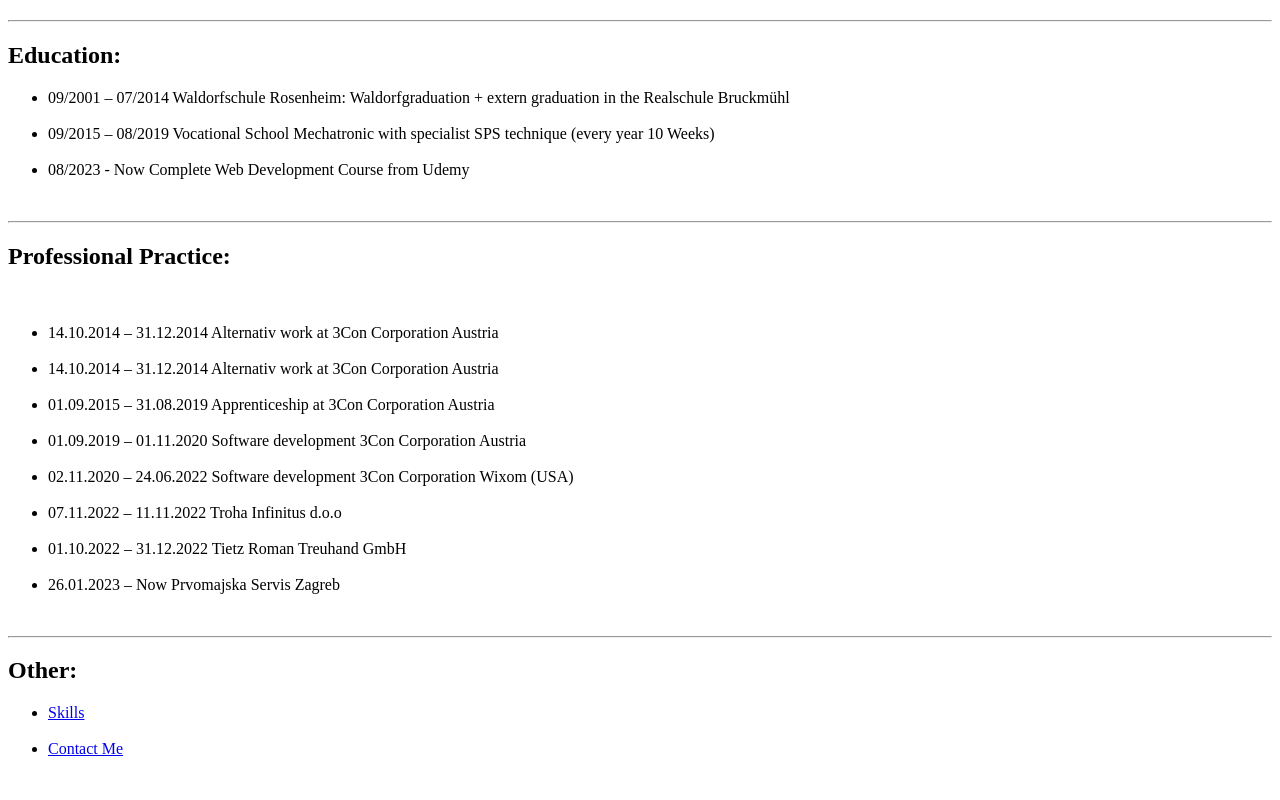
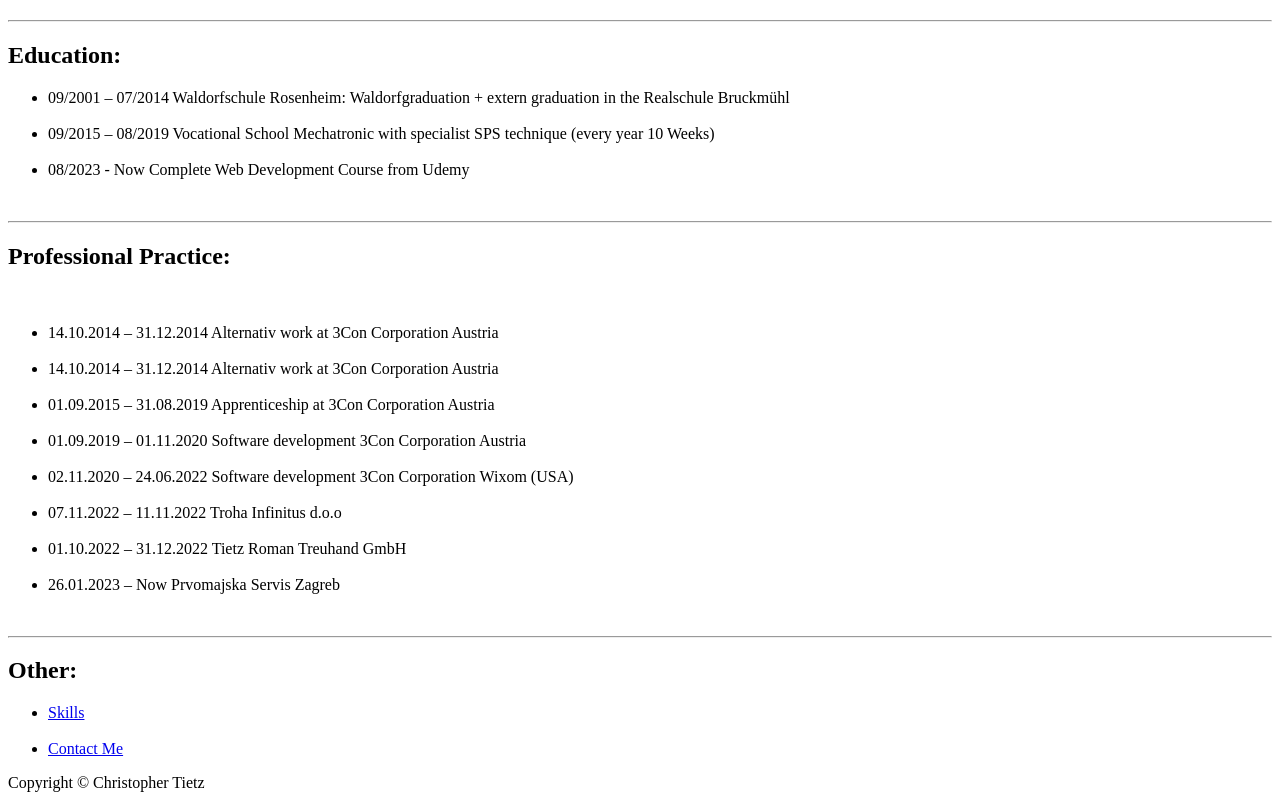
Before and after one commit to ChristopherTietz/My-first-project-html-only-, a plain HTML site: page index.html in a window 1280 px wide. Shown: the part 408-1208 px from the top of the page. Before the commit the page ends 1182 px from the top, so only its background shows below. Drawn offline with Linux system fonts and the light colour scheme.

Commit message:
Add files via upload

```diff
--- a/index.html
+++ b/index.html
@@ -6,7 +6,7 @@
     <title>Resume</title>
 </head>
 <body>
-    <h1>Christopher Tietz</h1>
+    <main><h1>Christopher Tietz</h1>
         <br>
         <img src="./assets/images/Chris.jpg" height="300" alt="Picture of Christopher Tietz">
         <br>
@@ -50,5 +50,9 @@
             <br>
             <li><a href="./public/contactMe.html">Contact Me</a></li>
         </ul>
+</main>
+<footer>
+    Copyright © Christopher Tietz
+</footer>
 </body>
 </html>
```
Also changed, not shown: public/contactMe.html (+6 -0 lines), public/skills.html (+6 -0 lines). Lines whose indentation alone changed are shown as unchanged.
